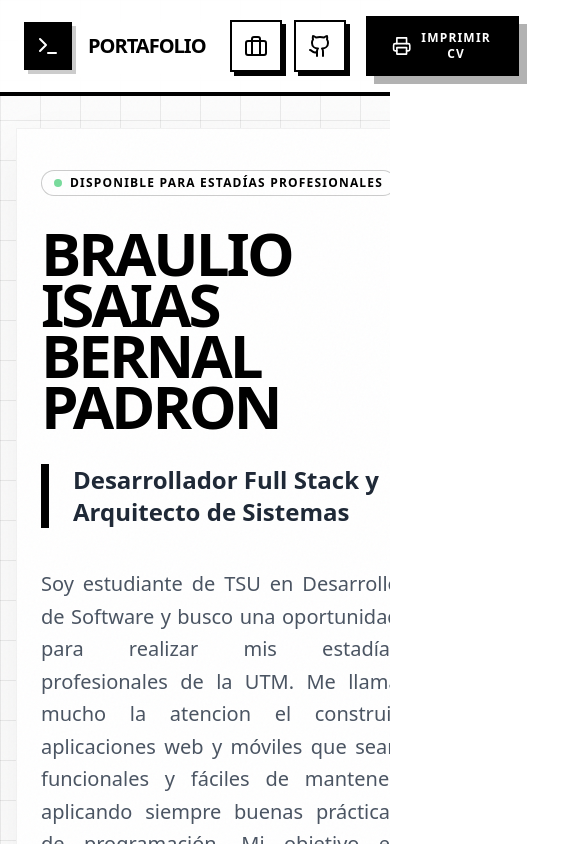
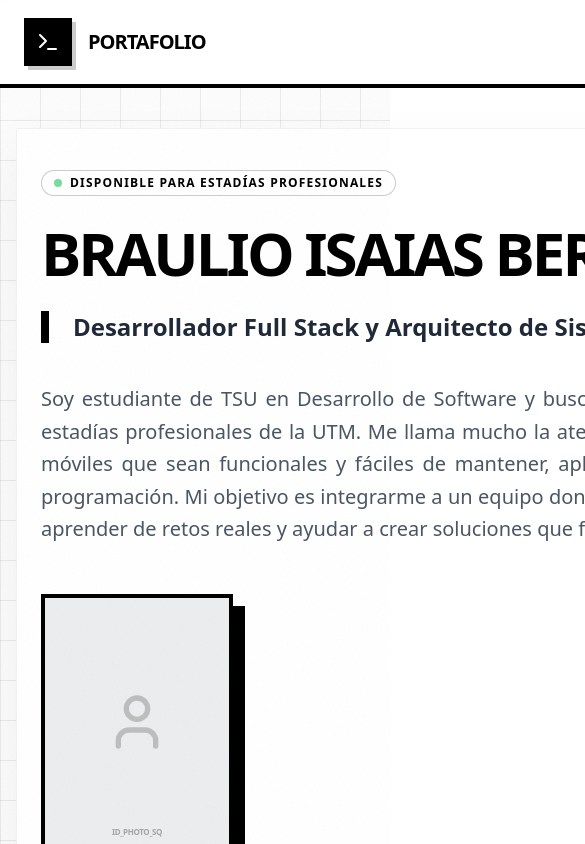
Before and after one commit to IsaiasSinthesys03/Portafolio_Estadias_Web, a React (Vite) app: page / in a window 390 px wide. Shown: the top 844 px of the page, 585 px wide, since content can reach past the window. Built offline with nearby package versions, Linux system fonts and the light colour scheme.

Commit message:
fix: implement PDF-like mobile view with 1100px fixed width and zoom support

```diff
--- a/App.jsx
+++ b/App.jsx
@@ -278,7 +278,7 @@ export default function Portfolio() {
   }
 
   return (
-    <div className="min-h-screen bg-[#fcfcfc] text-black font-sans selection:bg-brand selection:text-white relative overflow-x-hidden">
+    <div className="min-h-screen bg-[#fcfcfc] text-black font-sans selection:bg-brand selection:text-white relative">
 
       {/* ESTILOS GLOBALES */}
       <style>{`
@@ -382,7 +382,7 @@ export default function Portfolio() {
       <div className="fixed top-0 left-0 h-1 bg-black z-[60] print:hidden transition-all duration-75 ease-out" style={{ width: scrollProgress }}></div>
 
       {/* HEADER NAVEGACIÓN - RESPONSIVO Y FIJO */}
-      <header className="fixed top-0 w-full z-50 bg-white/90 backdrop-blur-xl border-b-4 border-black print:hidden transition-all">
+      <header className="fixed top-0 z-50 bg-white/90 backdrop-blur-xl border-b-4 border-black print:hidden transition-all" style={{ width: window.innerWidth < 768 ? '1100px' : '100%' }}>
         <div className="max-w-7xl mx-auto px-6 sm:px-12 py-4 sm:py-8 flex justify-between items-center gap-6">
           <div className="flex items-center gap-4 sm:gap-6 group cursor-pointer" onMouseEnter={() => setIsHovering(true)} onMouseLeave={() => setIsHovering(false)}>
             <div className="w-12 h-12 sm:w-16 sm:h-16 bg-black text-white flex items-center justify-center font-bold text-lg sm:text-2xl transform group-hover:rotate-180 transition-transform duration-500 shrink-0 shadow-[4px_4px_0px_0px_rgba(0,0,0,0.2)] sm:shadow-[6px_6px_0px_0px_rgba(0,0,0,0.2)]">
@@ -417,7 +417,7 @@ export default function Portfolio() {
       </header>
 
       {/* CONTENIDO PRINCIPAL - ADAPTABILIDAD MÓVIL HÍBRIDA */}
-      <main className="pt-32 sm:pt-64 print:pt-0 max-w-7xl mx-auto print:max-w-full print:px-0 relative z-10 px-4 sm:px-0" style={{ minWidth: 'fit-content' }}>
+      <main className="pt-32 sm:pt-64 print:pt-0 max-w-7xl mx-auto print:max-w-full print:px-0 relative z-10 px-4 sm:px-0" style={{ width: window.innerWidth < 768 ? '1100px' : 'auto' }}>
 
         {/* PÁGINA 1: PERFIL PROFESIONAL */}
         <div className="web-page-card print:shadow-none print:border-none print:bg-transparent print:mb-0">
--- a/index.html
+++ b/index.html
@@ -2,7 +2,7 @@
 <html lang="es">
   <head>
     <meta charset="UTF-8" />
-    <meta name="viewport" content="width=device-width, initial-scale=1.0" />
+    <meta name="viewport" content="width=1100, initial-scale=0.3">
     <title>Braulio Isaias | Full Stack Developer & Arquitecto de Sistemas</title>
     <meta name="description" content="Portafolio profesional de Braulio Isaias Bernal Padron. Especialista en Clean Architecture, SOLID, Node.js, React y Flutter." />
     <meta name="author" content="Braulio Isaias Bernal Padron" />
```
